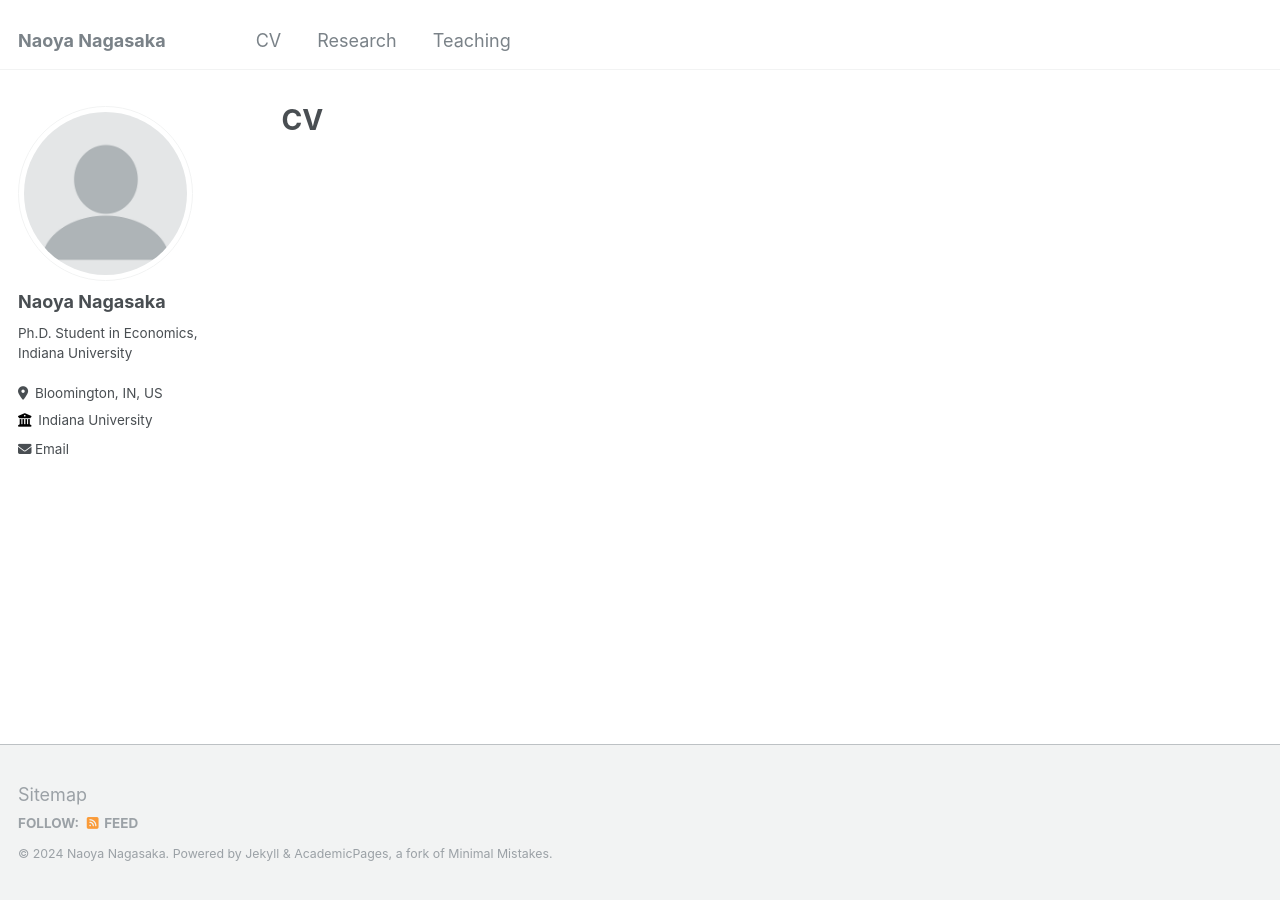
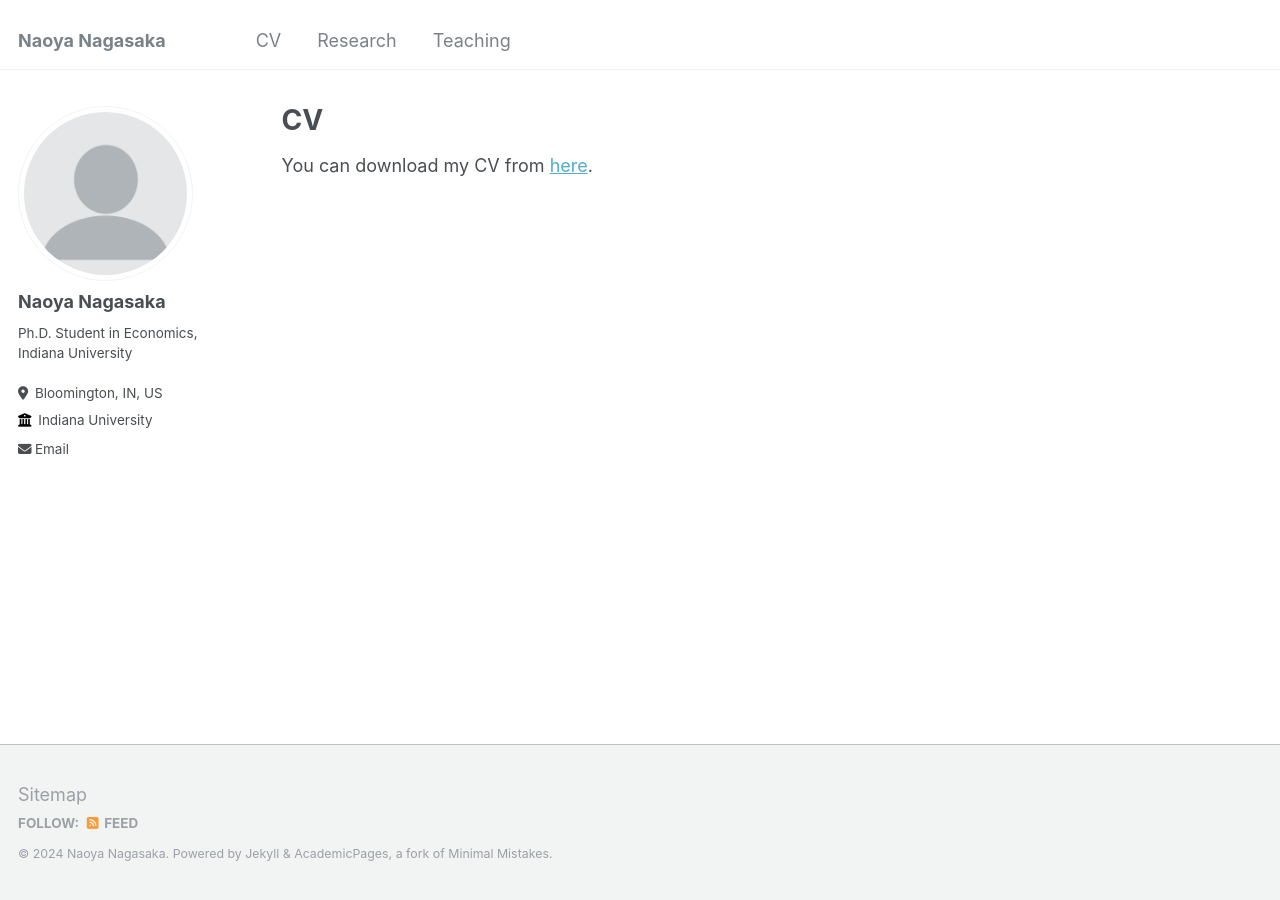
Before and after one commit to naonagas/naonagas.github.io, a Jekyll site: the page built from _pages/cv.md, in a window 1280 px wide. Built offline with Jekyll 4.4.1, drawn with Linux system fonts in a browser that asks for light colours; part of the change alters nothing that is shown.

Commit message:
Update cv.md

```diff
--- a/_pages/cv.md
+++ b/_pages/cv.md
@@ -7,6 +7,4 @@ redirect_from:
   - /resume
 ---
 
-<!--
-You can download my CV from [here](https://github.com/naonagas/naonagas.github.io/blob/master/files/cv_naoyanagasaka.pdf).
--->
+You can download my CV from [here](https://naonagas.github.io/files/cv_naoyanagasaka.pdf).
```
